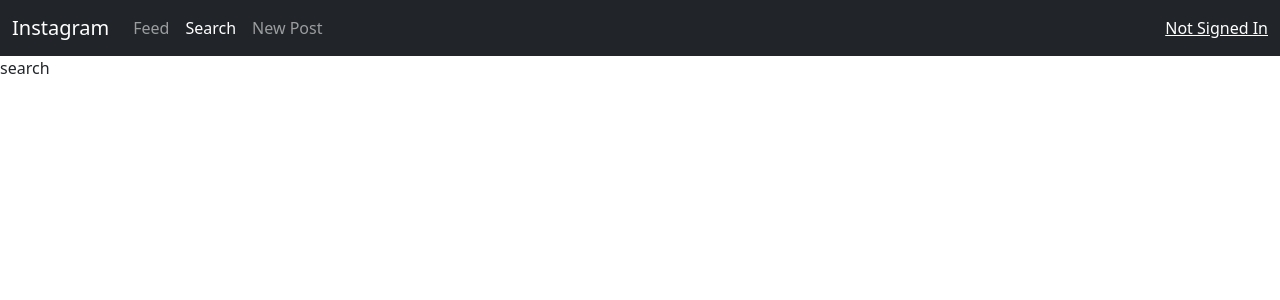
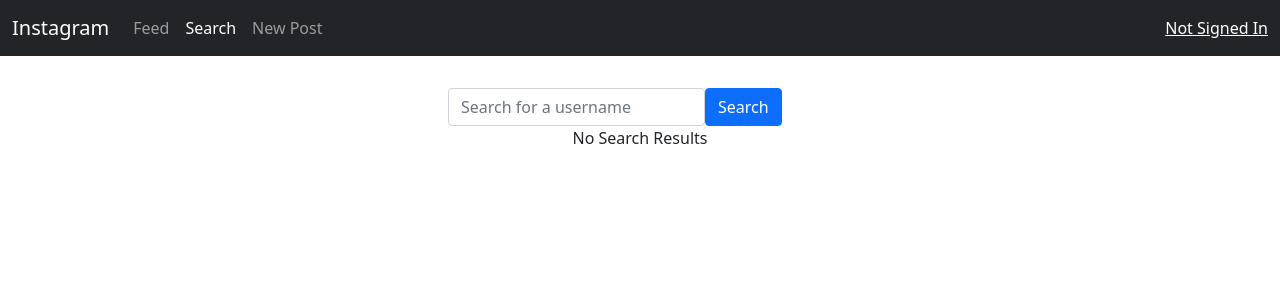
Before and after one commit to htrahddis-hub/Instagram-clone, a React (Create React App) app in the folder frontend/: page /search in a window 1280 px wide. Shown: the top 300 px of the page. Built offline with nearby package versions, Linux system fonts and the light colour scheme.

Commit message:
search by username

```diff
--- a/frontend/src/api/user.js
+++ b/frontend/src/api/user.js
@@ -8,21 +8,30 @@ export const createUser = (user) => {
     body: user,
   }
   let Data = fetch("/user/createUser", requestOptions)
-    .then((res)=>res.json())
-    .then((data)=>{
+    .then((res) => res.json())
+    .then((data) => {
       return data;
     })
-    .catch(err=>err)
+    .catch(err => err)
   return Data;
 }
 
-export const getProfile= (username)=>{
+export const getProfile = (username) => {
 
-  const data =fetch("/user/getProfile?user="+username)
-  .then((res)=>res.json())
-  .then((data)=>{
+  const data = fetch("/user/getProfile?user=" + username)
+    .then((res) => res.json())
+    .then((data) => {
       return data;
     })
-  .catch(err=>err)
+    .catch(err => err)
   return data;
 }
+
+export const getUserList = (searchText) => {
+
+  const data = fetch("/user/searchForUsername?text=" + searchText)
+    .then((res) => res.json())
+    .then((data) => data)
+    .catch((err) => err);
+  return data;
+}
--- a/frontend/src/components/Search.jsx
+++ b/frontend/src/components/Search.jsx
@@ -1,9 +1,44 @@
 import React from "react";
+import { Form, Button, ListGroup, Card } from "react-bootstrap";
+import ProfileListItem from './user/ProfileItem';
+import { getUserList } from "../api/user";
+import "../css/Search.css";
 
-const Search= ()=>{
+
+const Search = () => {
+  const [searchText, setSearchText] = React.useState('');
+  const [searchResult, setSearchResult] = React.useState('');
+
+  const handleSearch = () => {
+    const data = getUserList(searchText);
+    data.then((data) => (console.log(data) ,setSearchResult(data)))
+      .catch((err) => console.error(err));
+  }
+
   return (
-    <div>
-      search
+    <div className="search">
+      <div className="search-wrapper">
+        <Form className="search-form">
+          <Form.Group>
+            <Form.Control
+              type="text"
+              onInput={(event) => setSearchText(event.target.value)}
+              placeholder="Search for a username"
+            />
+          </Form.Group>
+          <Button varinat="primary" onClick={handleSearch}>Search</Button>
+        </Form>
+        {searchResult.length > 0 ? (<div className="search-results-wrapper">
+          <Card style={{ width: "100%" }}>
+            <ListGroup >
+              {searchResult.map((item, idx) =>
+                <ProfileListItem {...item} idx={idx} key={idx} />
+              )}
+            </ListGroup>
+          </Card>
+        </div>)
+          : <p>No Search Results</p>}
+      </div>
     </div>
   )
 }
--- a/frontend/src/components/user/ProfileItem.jsx
+++ b/frontend/src/components/user/ProfileItem.jsx
@@ -1,10 +1,32 @@
 import React from "react";
+import { Button, ListGroup } from 'react-bootstrap';
+import { useNavigate } from 'react-router-dom';
 
-const ProfileItem= ()=>{
+const ProfileItem = (props) => {
+  const navigate = useNavigate();
   return (
-    <div>
-      profileitem
-    </div>
+    <ListGroup.Item>
+      <div className="d-flex align-items-center justify-content-between">
+        <div className="d-flex align-items-center ">
+          <img src={props.photo ? props.photo.asset.url : "https://via.placeholder.com/80"}
+            style={{ width: "100%", height: "100%" }} />
+          <div>
+            <p className="px-2 m-0">
+              <strong>{props.username}</strong>
+            </p>
+            <p className="px-2 m-0">
+              {(props.first_name ? props.first_name : "") + " " + (props.Last_name ? props.Last_name : "")}
+            </p>
+          </div>
+        </div>
+        <div className="d-flex flex-column align-items-center">
+          <p className="px-2">
+            <strong>{props.followers} Followers</strong>
+          </p>
+          <Button variant="success" className="px-3 m-0" onClick={() => navigate('/profile/' + props.username)}>View</Button>
+        </div>
+      </div>
+    </ListGroup.Item>
   )
 }
 
--- /dev/null
+++ b/frontend/src/css/Search.css
@@ -0,0 +1,31 @@
+.search{
+  display: flex;
+  flex-direction: column;
+  align-items: center;
+}
+
+.search-wrapper{
+  display: flex;
+  flex-direction: column;
+  align-items: center;
+  justify-content: center;
+  min-width: 30%;
+  max-width: 500px;
+}
+
+.search-field{
+  width: 100%;
+}
+
+.search-form{
+  display: flex;
+  margin-top: 2em;
+  flex-direction: row;
+  width: 100%;
+}
+
+.search-results-wrapper {
+  margin-top: 2em;
+  flex-direction: column;
+  width: 100%;
+}
```
Lines whose indentation alone changed are shown as unchanged.
